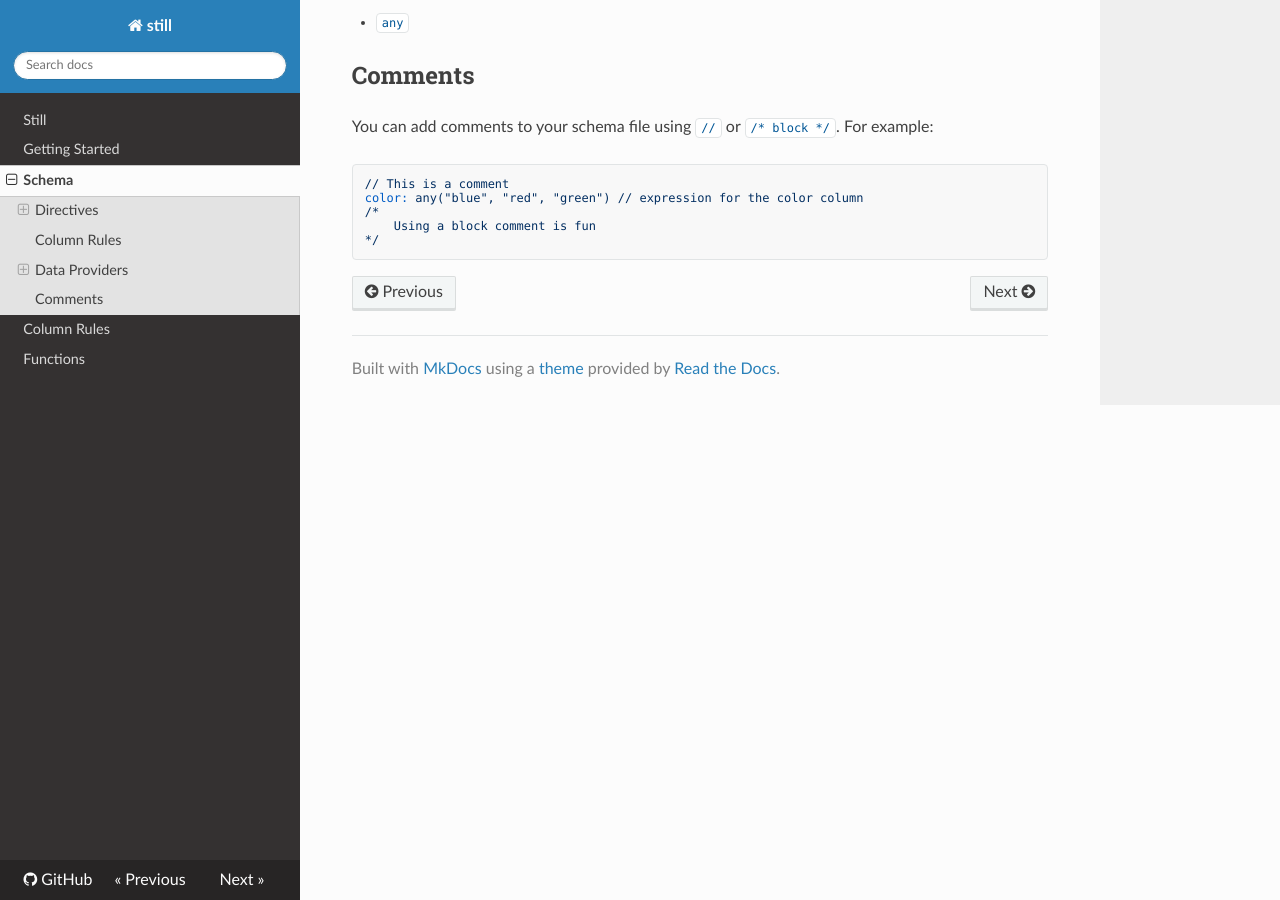
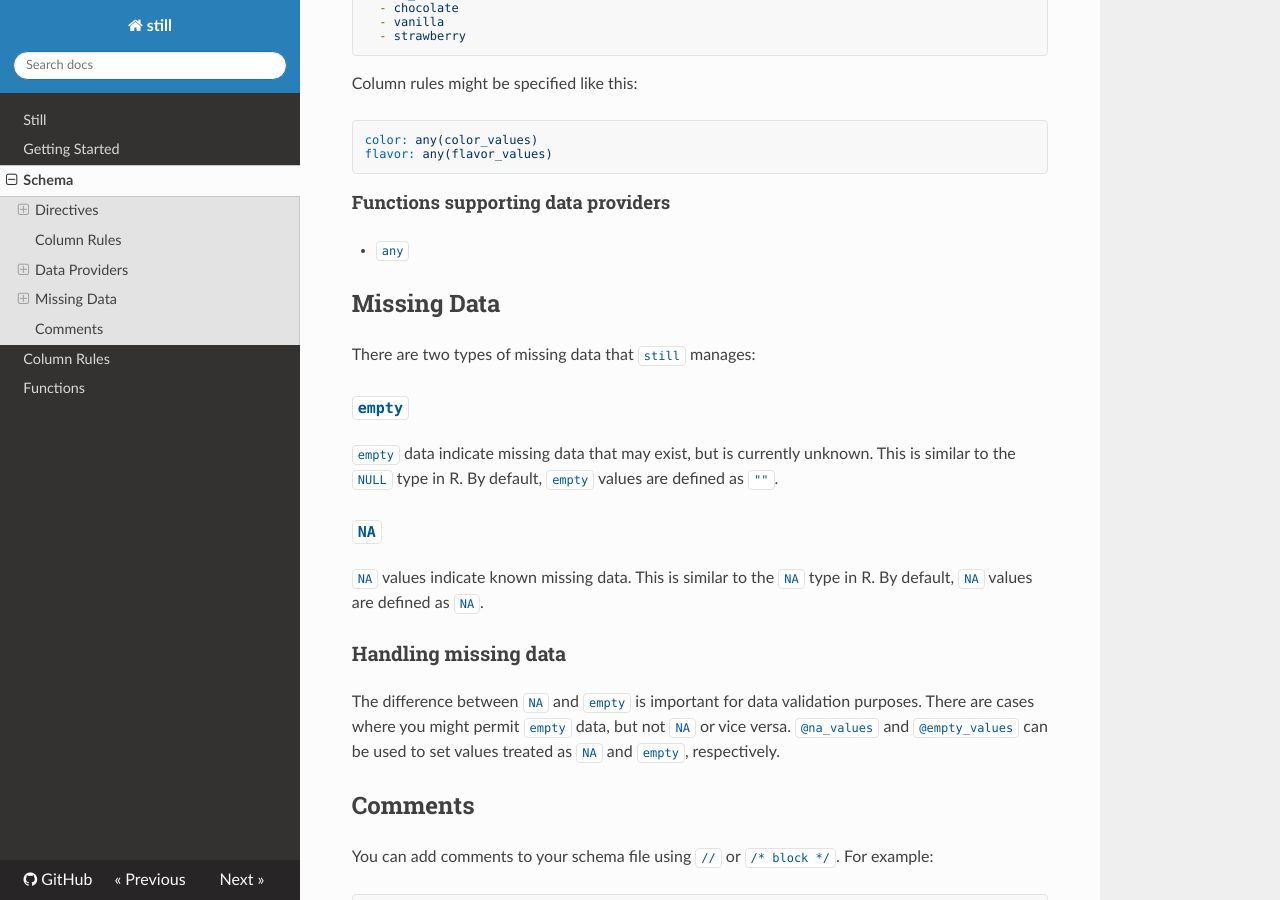
Before and after one commit to danielecook/still, an MkDocs documentation site: the page built from docs/schema.md, in a window 1280 px wide and 900 px high, scrolled down 1607 px. Built offline with MkDocs 1.6.1, drawn with Linux system fonts in a browser that asks for light colours; nearby versions of some CDN libraries; some of the changed text lies outside the part shown.

Commit message:
add missing data discussion

````diff
--- a/docs/schema.md
+++ b/docs/schema.md
@@ -10,12 +10,22 @@ Schemas have the following structure:
 
 Directives are assigned using a `@` prefix and apply global settings.
 
-### `na_values`
+### `@na_values`
 
-Values to treat as missing or `NA`. Use `""` for empty cells.
+Use `@na_values` to specify values to treat as `NA`. See [Handling Missing Data](### Handling missing data) for more details.
 
 ```yaml
-@na_values NA NULL ""
+@na_values NA NULL
+```
+
+### `@empty_values`
+
+Use `@empty_values` to specify values to treat as `empty`.
+
+Values to treat as missing or `NA`. Use `""` for empty cells. See [Handling Missing Data](### Handling missing data) for more details.
+
+```yaml
+@empty_values ""
 ```
 
 ### `@separater`
@@ -69,6 +79,23 @@ flavor: any(flavor_values)
 
 * `any`
 
+## Missing Data
+
+There are two types of missing data that `still` manages:
+
+### `empty`
+
+`empty` data indicate missing data that may exist, but is currently unknown. This is similar to the `NULL` type in R. By default, `empty` values are defined as `""`.
+
+### `NA`
+
+`NA` values indicate known missing data. This is similar to the `NA` type in R. By default, `NA` values are defined as `NA`.
+
+### Handling missing data
+
+The difference between `NA` and `empty` is important for data validation purposes. There are cases where you might permit `empty` data, but not `NA` or vice versa. `@na_values` and `@empty_values` can be used to set values treated as `NA` and `empty`, respectively.
+
+
 ## Comments
 
 You can add comments to your schema file using `//` or `/* block */`. For example:
````
Also changed, not shown: docs/column-rules.md (+9 -1 lines), 1 other file.
